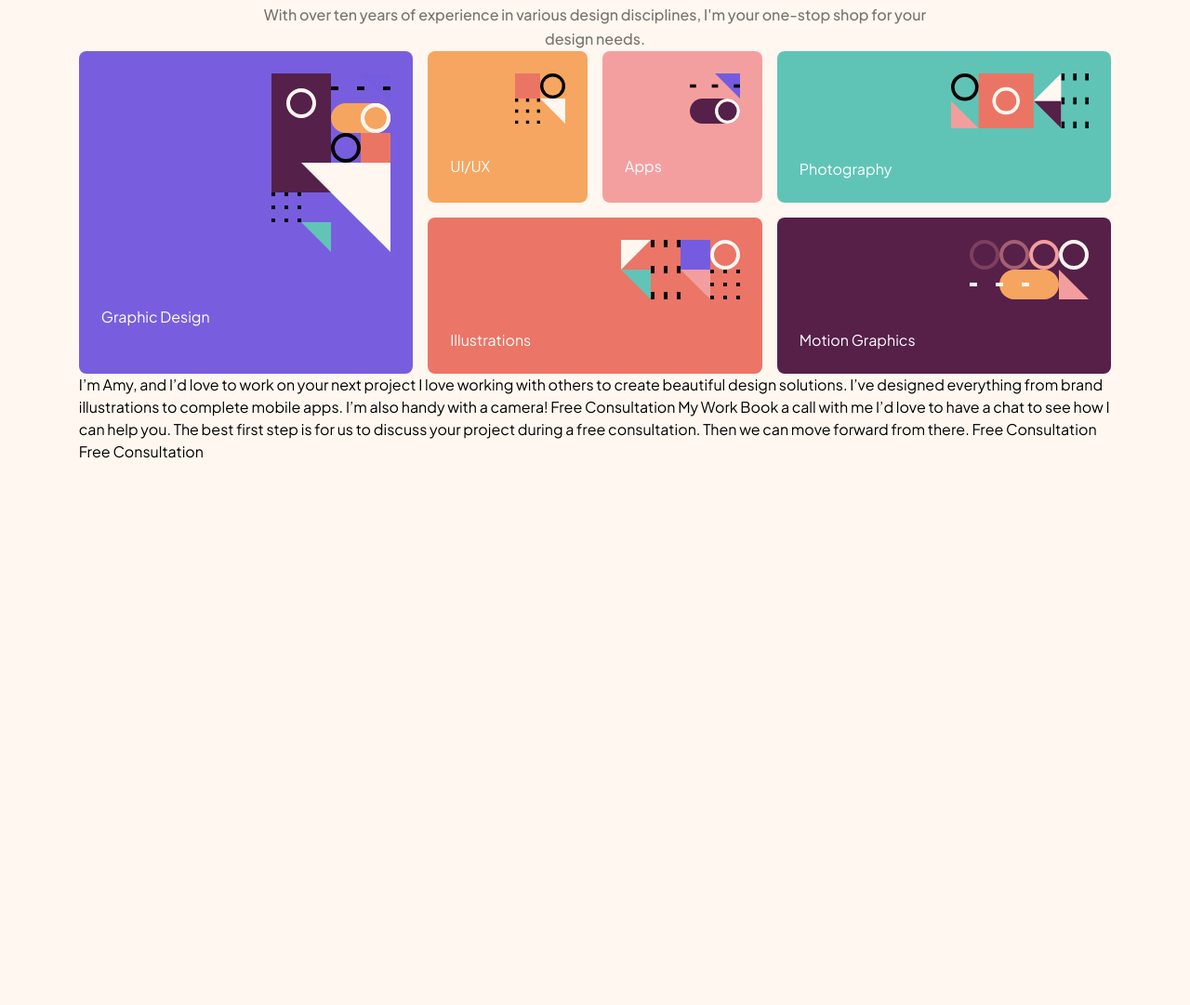
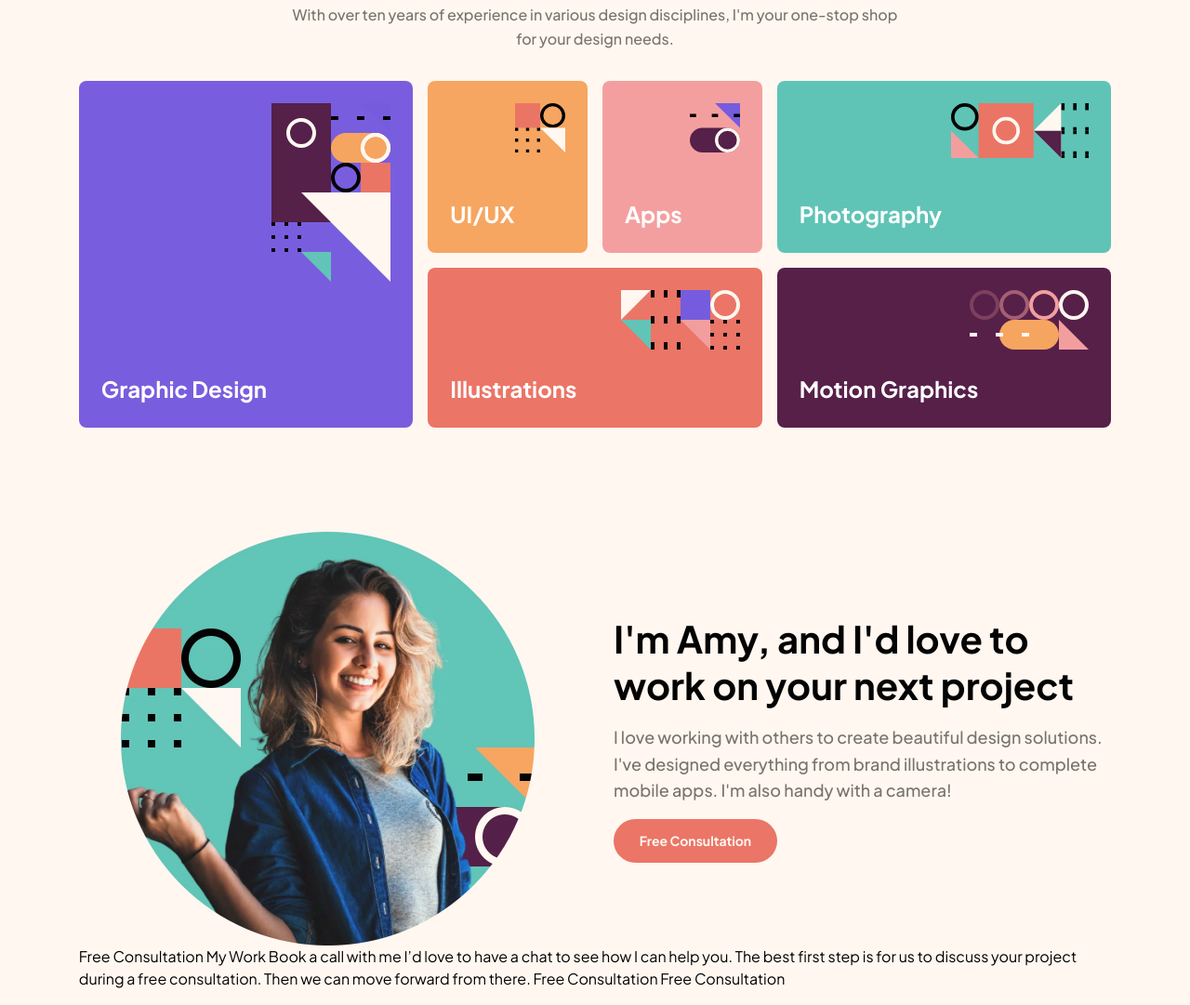
Before and after one commit to queseri/single-page-design-portfolio, a website built with Parcel: page index.html in a window 1280 px wide. Shown: the part 154-1235 px from the top of the page at 93% size. Before the commit the page ends 816 px from the top, so only its background shows below. Built offline with nearby package versions, Linux system fonts and the light colour scheme; files whose address does not match are found by name.

Commit message:
profile section styling

```diff
--- a/index.html
+++ b/index.html
@@ -32,7 +32,8 @@
         </p>
       </div>
     </header>
-    <main>
+    <main class="main">
+      <!--DESIGNS START-->
       <div class="designs-container">
         <figure class="designs graphic-design">
           <img class="design-img graphic-design-img" src="./assets/pattern-graphic-design.svg" role="img" alt="">
@@ -43,7 +44,7 @@
           <figcaption class="design-content ui-content">UI/UX</figcaption>
         </figure>
         <figure class="designs apps">
-          <img class="design-img app-img" src="./assets/pattern-apps.svg" alt="" role="img" >
+          <img class="design-img app-img" src="./assets/pattern-apps.svg" alt="" role="img">
           <figcaption class="design-content app-content">
             Apps
           </figcaption>
@@ -62,21 +63,37 @@
         </figure>
 
         <figure class="designs motion-graphics">
-          <img class="design-img motion-img"  src="./assets/pattern-motion-graphics.svg" alt="">
+          <img class="design-img motion-img" src="./assets/pattern-motion-graphics.svg" alt="">
           <figcaption class="design-content motion-content">
             Motion Graphics
           </figcaption>
         </figure>
+      </div>
+      <!--DESIGNS END-->
+      <div class="flex profile">
+        <div class="profile-img-container">
+          <img class="profile-img" src="./assets/image-amy.webp" alt="">
+        </div>
+        <div class="profile-content">
+          <h2 class="profile-title">
+            I'm Amy, and I'd love to work on your next project
+          </h2>
+          <p class="profile-text">
+            I love working with others to create beautiful design solutions. I've designed everything from brand
+            illustrations
+            to complete mobile apps. I'm also handy with a camera!
+          </p>
+          <a class="btn btn-profile" href="/">Free Consultation</a>
+        </div>
       </div>
     </main>
 
 
 
 
-    I’m Amy, and I’d love to work on your next project
 
-    I love working with others to create beautiful design solutions. I’ve designed everything from brand illustrations
-    to complete mobile apps. I’m also handy with a camera!
+
+
 
     Free Consultation
 
--- a/sass/base/_custom.scss
+++ b/sass/base/_custom.scss
@@ -20,10 +20,18 @@ $fs-15: utils.calculateRem(15);
 $fs-16: utils.calculateRem(16);
 $fs-18: utils.calculateRem(18);
 $fs-24: utils.calculateRem(24);
+$fs-26: utils.calculateRem(26);
 $fs-28: utils.calculateRem(28);
+$fs-32: utils.calculateRem(32);
 $fs-36: utils.calculateRem(36);
 $fs-40: utils.calculateRem(40);
 $fs-56: utils.calculateRem(56);
+
+$line-height-title: 1.26;
+$line-height-content: 1.6;
+
+$fw-bold: 700;
+$fw-normal: 500;
 
 
 .flex {
--- a/sass/components/_buttons.scss
+++ b/sass/components/_buttons.scss
@@ -4,6 +4,7 @@
     background-color: base.$clr-black;
     border-radius: 28px;
     color: base.$clr-light-cream;
+    display: inline-block;
     text-decoration: none;
     font-size: base.$fs-14;
     font-weight: 700;
@@ -12,3 +13,7 @@
     text-align: center;
     min-width: 11rem;
 }
+
+.btn-profile {
+    background-color: base.$clr-light-red;
+}
--- a/sass/layouts/_header.scss
+++ b/sass/layouts/_header.scss
@@ -13,14 +13,15 @@
 
 .hero-title {
     font-size: base.$fs-36;
-    font-weight: 700;
-    line-height: 1.25;
+    font-weight: base.$fw-bold;
+    line-height: base.$line-height-title;
     margin-block-end: 1rem;
 }
 
 .hero-content {
-    line-height: 1.625;
+    line-height: base.$line-height-content;
     font-size: base.$fs-16;
-    font-weight: 500;
+    font-weight: base.$fw-normal;
     color: base.$clr-medium-brown;
+    padding-inline: 2.5rem;
 }
--- a/sass/layouts/_main.scss
+++ b/sass/layouts/_main.scss
@@ -7,15 +7,19 @@ body {
 }
 
 .container {
-    width: min(100% - 1rem, 69.4rem);
+    width: min(100% - 2rem, 69.4rem);
     margin-inline: auto;
     margin-block: 1rem;
+}
+
+.main {
+    margin-block-start: 2rem;
 }
 
 .designs {
     display: grid;
     grid-template-columns: 1fr 1fr;
-    gap: 2rem 1rem;
+    gap: 1.5rem 1rem;
     border-radius: 8px;
     padding: 1.5rem;
 }
@@ -23,7 +27,7 @@ body {
 .designs-container {
     display: grid;
     grid-template-columns: 1fr 1fr;
-    gap: 0.5rem;
+    gap: 1.5rem;
 
     @include utils.mQ(42.5rem) {
         grid-template-columns: 1fr 1fr 1fr 1fr;
@@ -31,30 +35,33 @@ body {
     }
 
     @include utils.mQ(61.25rem) {
-      //  grid-area: 1/1/3/3;
-      grid-template-columns: 1fr 1fr 1fr 1fr 1fr 1fr;
+        //  grid-area: 1/1/3/3;
+        grid-template-columns: 1fr 1fr 1fr 1fr 1fr 1fr;
     }
 }
 
 .graphic-design {
     background-color: base.$clr-galactic-blue;
     grid-area: 1/1/2/3;
+    gap: 5.5rem 1rem;
 
     @include utils.mQ(42.5rem) {
         grid-area: 1/1/3/3;
     }
 
     @include utils.mQ(61.25rem) {
-       // grid-area: 1/1/3/3;
+        // grid-area: 1/1/3/3;
     }
 }
 
 .ui-ux {
     background-color: base.$clr-summer-yellow;
+    gap: 3rem 1rem;
 }
 
 .apps {
     background-color: base.$clr-dark-pink;
+    gap: 3rem 1rem;
 }
 
 .photography {
@@ -67,7 +74,7 @@ body {
 
     @include utils.mQ(61.25rem) {
         grid-area: 1/5/2/7;
-     }
+    }
 }
 
 .illustration {
@@ -89,7 +96,7 @@ body {
 
     @include utils.mQ(61.25rem) {
         grid-area: 2/5/3/7;
-     }
+    }
 }
 
 .design-img {
@@ -98,6 +105,75 @@ body {
 }
 
 .design-content {
-    grid-area: 2/1;
+    align-self: end;
+    grid-area: 2/1/3/3;
     color: base.$clr-white;
+    font-size: base.$fs-24;
+    font-weight: base.$fw-bold;
 }
+
+.profile {
+    margin-top: 7rem;
+    flex-direction: column;
+    gap: 2.5rem;
+
+    @include utils.mQ(42.5rem) {
+        flex-direction: row;
+    }
+}
+
+.profile-img-container {
+    flex: 1 1 50%;
+}
+
+.profile-content {
+    display: flex;
+    flex-direction: column;
+    justify-content: center;
+    align-items: center;
+    gap: 1rem;
+    flex: 1 1 50%;
+
+    @include utils.mQ(42.5rem) {
+        align-items: baseline;
+    }
+}
+
+.profile-img {
+    max-width: 27.8rem;
+    width: 87.5%;
+    margin: auto;
+
+    @include utils.mQ(42.5rem) {
+        width: 100%;
+    }
+}
+
+.profile-title {
+    color: base.$clr-black;
+    font-size: base.$fs-26;
+    font-weight: base.$fw-bold;
+    text-align: center;
+    line-height: base.$line-height-title;
+
+    @include utils.mQ(42.5rem) {
+        text-align: left;
+        font-size: base.$fs-32;
+    }
+    @include utils.mQ(61.25rem) {
+        font-size: base.$fs-40;
+    }
+}
+
+.profile-text {
+    text-align: center;
+    color: base.$clr-medium-brown;
+    font-weight: base.$fw-normal;
+    line-height: base.$line-height-content;
+    font-size: base.$fs-16;
+
+    @include utils.mQ(42.5rem) {
+        text-align: left;
+        font-size: base.$fs-18;
+    }
+}
```
Also changed, not shown: dist/image-amy.40e54061.webp (added), dist/index.html, 3 other files.
